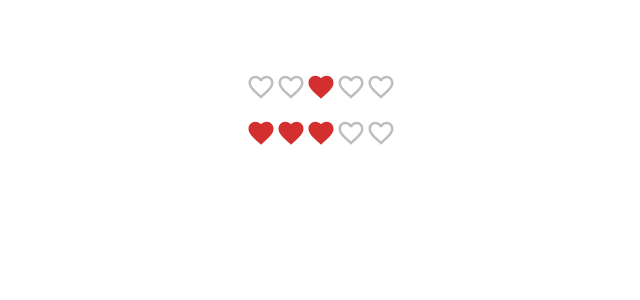
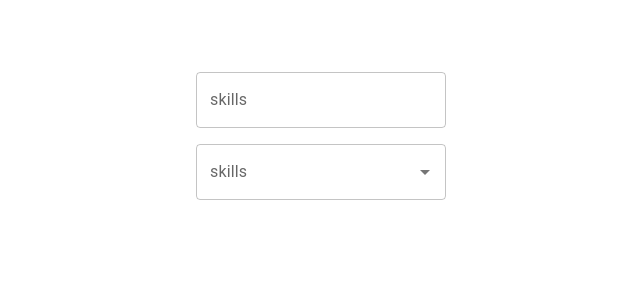
Before and after one commit to Basavarajakjbasuu/React-MUI5-learning, a React (Vite) app: page / in a window 1280 px wide. Shown: the top 300 px of the page, without its empty margins (319-959 px from the left). Built offline with nearby package versions, Linux system fonts and the light colour scheme.

Commit message:
AutoComplete

```diff
--- a/src/App.tsx
+++ b/src/App.tsx
@@ -1,4 +1,5 @@
 import React from 'react';
+import MuiAutoComplete from './component/MuiAutoComplete';
 import MuiButton from './component/MuiButton';
 import MuiCheckBox from './component/MuiCheckBox';
 import MuiRadioButton from './component/MuiRadioButton';
@@ -21,7 +22,9 @@ const App = (props: Props) => {
 			{/* <MuiCheckBox /> */}
 
 			{/* <MuiSwitch /> */}
-			<MuiRating />
+			{/* <MuiRating /> */}
+
+			<MuiAutoComplete />
 		</div>
 	);
 };
--- /dev/null
+++ b/src/component/MuiAutoComplete.tsx
@@ -0,0 +1,40 @@
+import React, { useState } from 'react';
+import { Stack, Autocomplete, TextField } from '@mui/material';
+
+type Skill = {
+	id: number;
+	label: string;
+};
+
+const skills = ['HTML', 'CSS', 'Javascript', 'React', 'TypeScript'];
+
+const skillsOptions = skills.map((skill, index) => ({
+	id: index + 1,
+	label: skill
+}));
+
+const MuiAutoComplete = () => {
+	const [value, setValue] = useState<string | null>(null);
+	const [skill, setSkill] = useState<Skill | null>(null);
+	console.log(skill);
+	return (
+		<Stack spacing={2} width="250px">
+			<Autocomplete
+				options={skills}
+				renderInput={params => <TextField {...params} label="skills" />}
+				value={value}
+				onChange={(evnt: any, newValue: string | null) => setValue(newValue)}
+				freeSolo
+			/>
+
+			<Autocomplete
+				options={skillsOptions}
+				renderInput={params => <TextField {...params} label="skills" />}
+				value={skill}
+				onChange={(evnt: any, newValue: string | null) => setSkill(newValue)}
+			/>
+		</Stack>
+	);
+};
+
+export default MuiAutoComplete;
```
